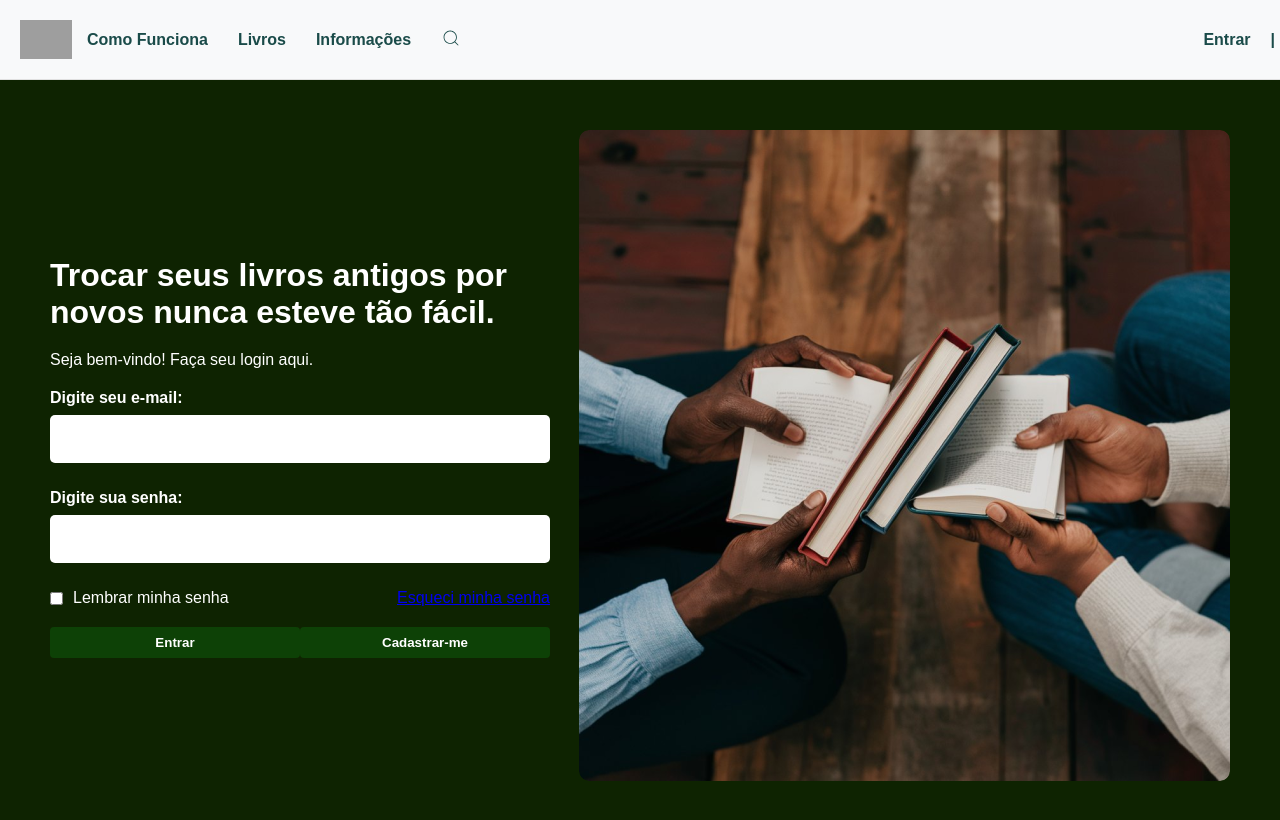
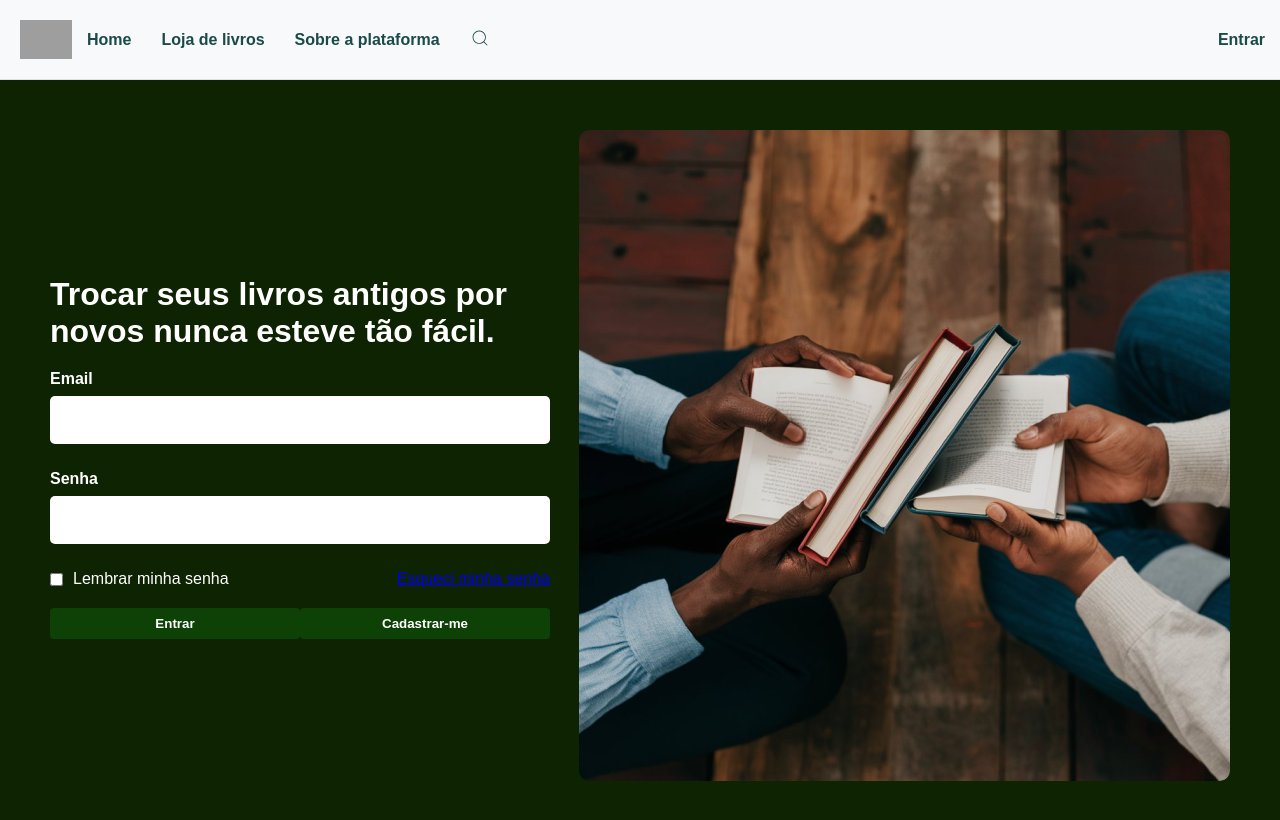
Before and after one commit to Avanti-BookStack/book_main_project, a React (Vite) app: page /login in a window 1280 px wide. Shown: the top 820 px of the page. Built offline with nearby package versions, Linux system fonts and the light colour scheme; grey boxes are pictures that could not be loaded.

Commit message:
Atualizações nos arquivos de componentes e páginas

```diff
--- a/index.html
+++ b/index.html
@@ -4,7 +4,7 @@
     <meta charset="UTF-8" />
     <link rel="icon" type="image/svg+xml" href="src/assets/bookstack_libr_3024 (1).ico" />
     <meta name="viewport" content="width=device-width, initial-scale=1.0" />
-    <title>Troque livros</title>
+    <title>Book Stack</title>
   </head>
   <body>
     <div id="root"></div>
--- a/package.json
+++ b/package.json
@@ -15,7 +15,7 @@
     "react": "^18.3.1",
     "react-dom": "^18.3.1",
     "react-icons": "^5.2.1",
-    "react-router-dom": "^6.26.0",
+    "react-router-dom": "^6.26.1",
     "tailwindcss": "^3.4.10"
   },
   "devDependencies": {
--- a/src/components/Header/Header.jsx
+++ b/src/components/Header/Header.jsx
@@ -1,13 +1,19 @@
 import styles from './Header.module.css';
-import NewLogo from '../../assets/logo-plataform.webp'; // Adicione a referência para o novo logo
+import NewLogo from '../../assets/logo-plataform.webp';
 import { CiSearch } from "react-icons/ci";
-import { Link } from 'react-router-dom';
+import { Link, useNavigate } from 'react-router-dom';
 import { LoginContext } from '../../context/AuthContext';
 import { useContext } from 'react';
 import Button from '../Button/Button';
 
 const Header = () => {
   const { name, logOut } = useContext(LoginContext);
+  const navigate = useNavigate();
+
+  const handleLogout = () => {
+    logOut();
+    navigate('/login');
+  };
 
   return (
     <header className={styles.header}>
@@ -16,16 +22,16 @@ const Header = () => {
           <img src={NewLogo} alt="New Logo" className={styles.logo} />
           <ul className={styles.navList}>
             <li className={`${styles.navItem} ${styles.navItemCenter}`}>
-              <Link to="/">Como Funciona</Link> {/* Redireciona para a página inicial */}
+              <Link to="/">Home</Link>
             </li>
             <li className={`${styles.navItem} ${styles.navItemCenter}`}>
-              <Link to="/buscar-livros">Livros</Link> {/* Link correto para Livros */}
+              <Link to="/buscar-livros">Loja de livros</Link>
             </li>
             <li className={`${styles.navItem} ${styles.navItemCenter}`}>
-              <Link to="/informacoes">Informações</Link> {/* Este link deve apontar para a rota correta */}
+              <Link to="/informacoes">Sobre a plataforma</Link>
             </li>
             <li className={`${styles.navItem} ${styles.navItemCenter}`}>
-              <Link to="/buscar-livros"><CiSearch size="20" /></Link> {/* Link para buscar livros */}
+              <Link to="/buscar-livros"><CiSearch size="20" /></Link>
             </li>
           </ul>
         </div>
@@ -34,18 +40,18 @@ const Header = () => {
             {
               name ?
                 <>
-                  <li  className={styles.navItem}>
+                  <li className={styles.navItem}>
                     <Link>{name}</Link>
                   </li>
                   <li className={styles.navItem}>
-                    <Button onClick={logOut} label="Sair"/>
+                    <Button onClick={handleLogout} label="Sair"/>
                   </li>
                 </>
                 :
                 <>
+                  {/* <li className={styles.navItem}><Link to="/cadastre-se">Cadastre-se</Link></li>
+                  <span className={styles.separator}>|</span> */}
                   <li className={styles.navItem}><Link to="/login">Entrar</Link></li>
-                  {/* <li className={styles.navItem}><Link to="/cadastre-se">Cadastre-se</Link></li> */}
-                  <span className={styles.separator}>|</span>
                 </>
             }
           </ul>
--- a/src/pages/Home/Home.jsx
+++ b/src/pages/Home/Home.jsx
@@ -1,4 +1,4 @@
-import React from 'react';
+
 import styles from './Home.module.css';
 import Header from '../../components/Header/Header';
 
--- a/src/pages/Login/Login.jsx
+++ b/src/pages/Login/Login.jsx
@@ -34,19 +34,19 @@ const Login = () => {
       <div className="content">
         <div className="form-container">
           <h1>Trocar seus livros antigos por novos nunca esteve tão fácil.</h1>
-          <p>Seja bem-vindo! Faça seu login aqui.</p>
+          {/* <h2>Faça login com sua conta</h2> */}
           <form onSubmit={handleLogin} className="form-login">
             <TextInput
               inputValue={email}
               setInputValue={setEmail}
               type="email"
-              label="Digite seu e-mail:"
+              label="Email"
             />
             <TextInput
               inputValue={password}
               setInputValue={setPassword}
               type="password"
-              label="Digite sua senha:"
+              label="Senha"
             />
             <div className="options">
               <label>
```
Also changed, not shown: 1 other file (tests, documents, lock files or other folders).
